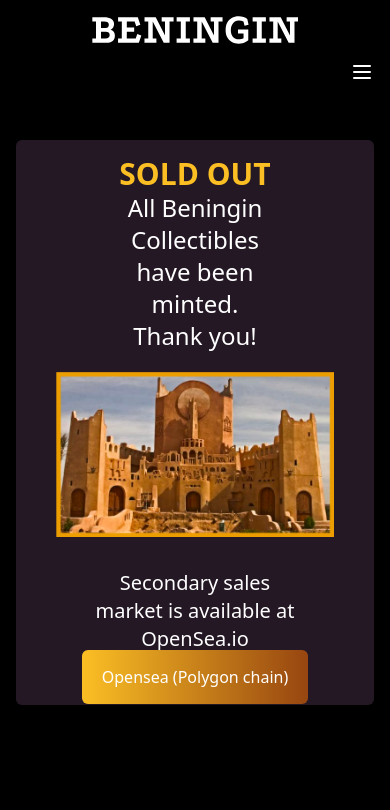
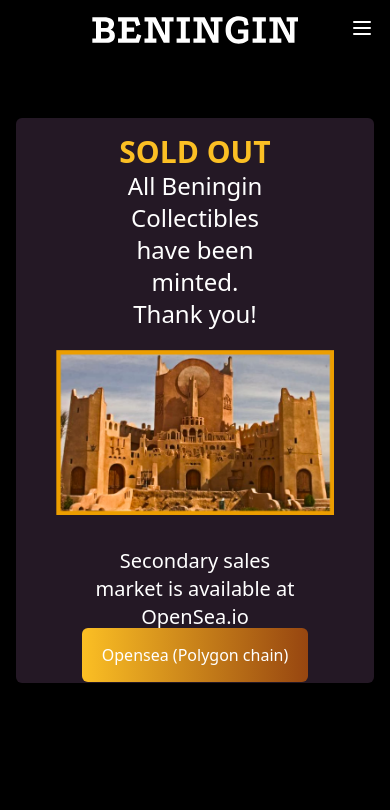
Before and after one commit to iemarjay/qlip-beningin, a Nuxt app: page / in a window 390 px wide. Shown: the top 810 px of the page. Built offline with nearby package versions, Linux system fonts and the light colour scheme.

Commit message:
Update Header.vue

```diff
--- a/components/Header.vue
+++ b/components/Header.vue
@@ -1,13 +1,13 @@
 <template>
   <div class="max-w-6xl px-4 py-4 mx-auto">
-    <div class="flex justify-center mb-4">
+    <div class="grid grid-cols-5 mb-4">
+      <div></div>
+      <div class="text-center col-span-3 flex justify-center">
         <nuxt-link to="/">
           <logo class="h-7 md:h-9" />
         </nuxt-link>
       </div>
-    <div class="text-white flex items-center font-sans">
-      <div class="w-full flex items-center justify-center mx-auto flex-wrap">
-        <div class="flex ml-auto md:ml-6 md:order-3">
+      <div class="text-right">
         <button class="md:hidden" @click="showMobileNav = !showMobileNav">
         <svg
           xmlns="http://www.w3.org/2000/svg"
@@ -25,6 +25,9 @@
         </svg>
       </button>
       </div>
+    </div>
+    <div class="text-white flex items-center font-sans">
+      <div class="w-full flex items-center justify-center mx-auto flex-wrap">
 
         <div
           class="md:block text-base lg:text-lg font-medium w-full md:w-auto flex flex-col md:flex-row"
```
Lines whose indentation alone changed are shown as unchanged.
